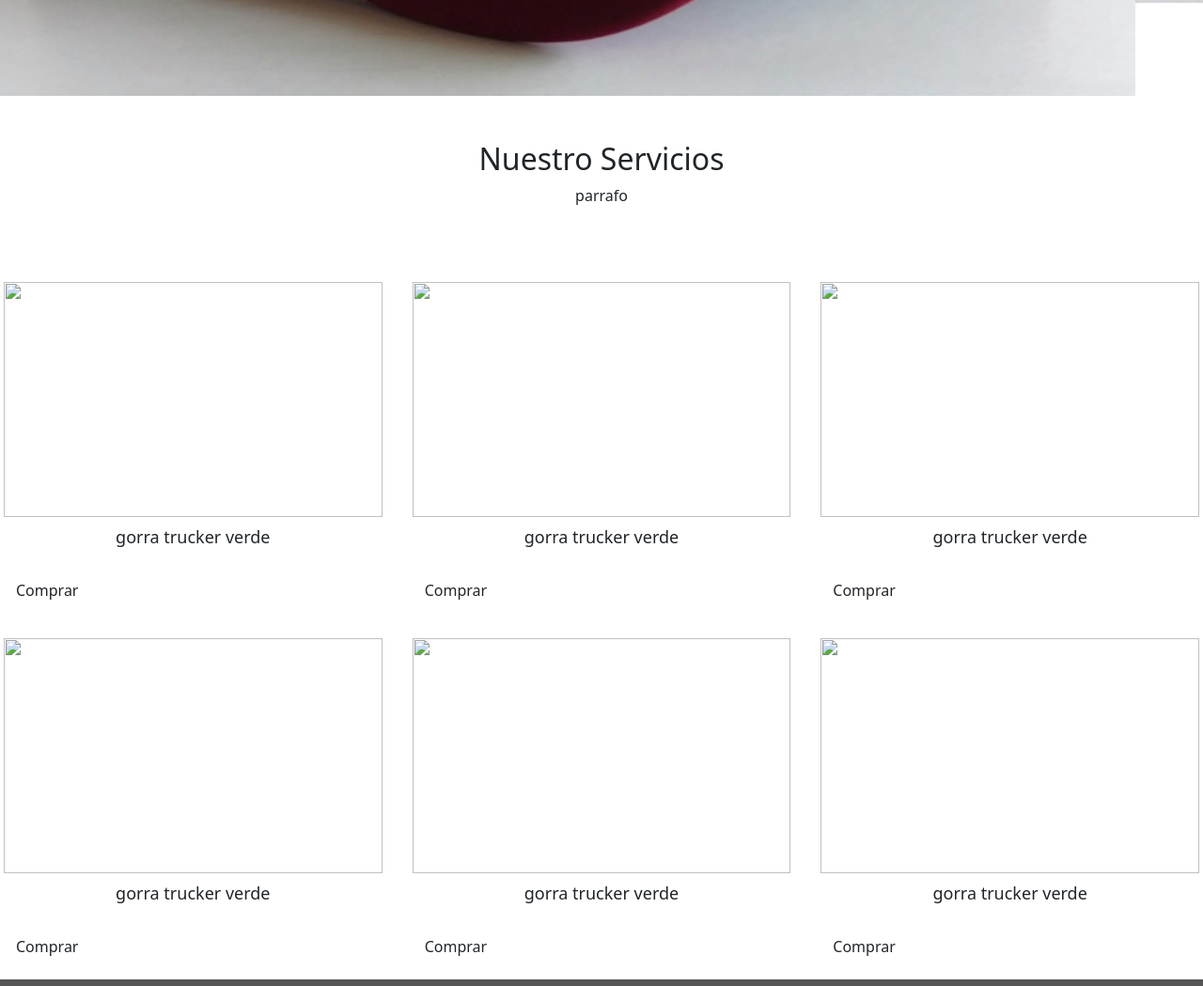
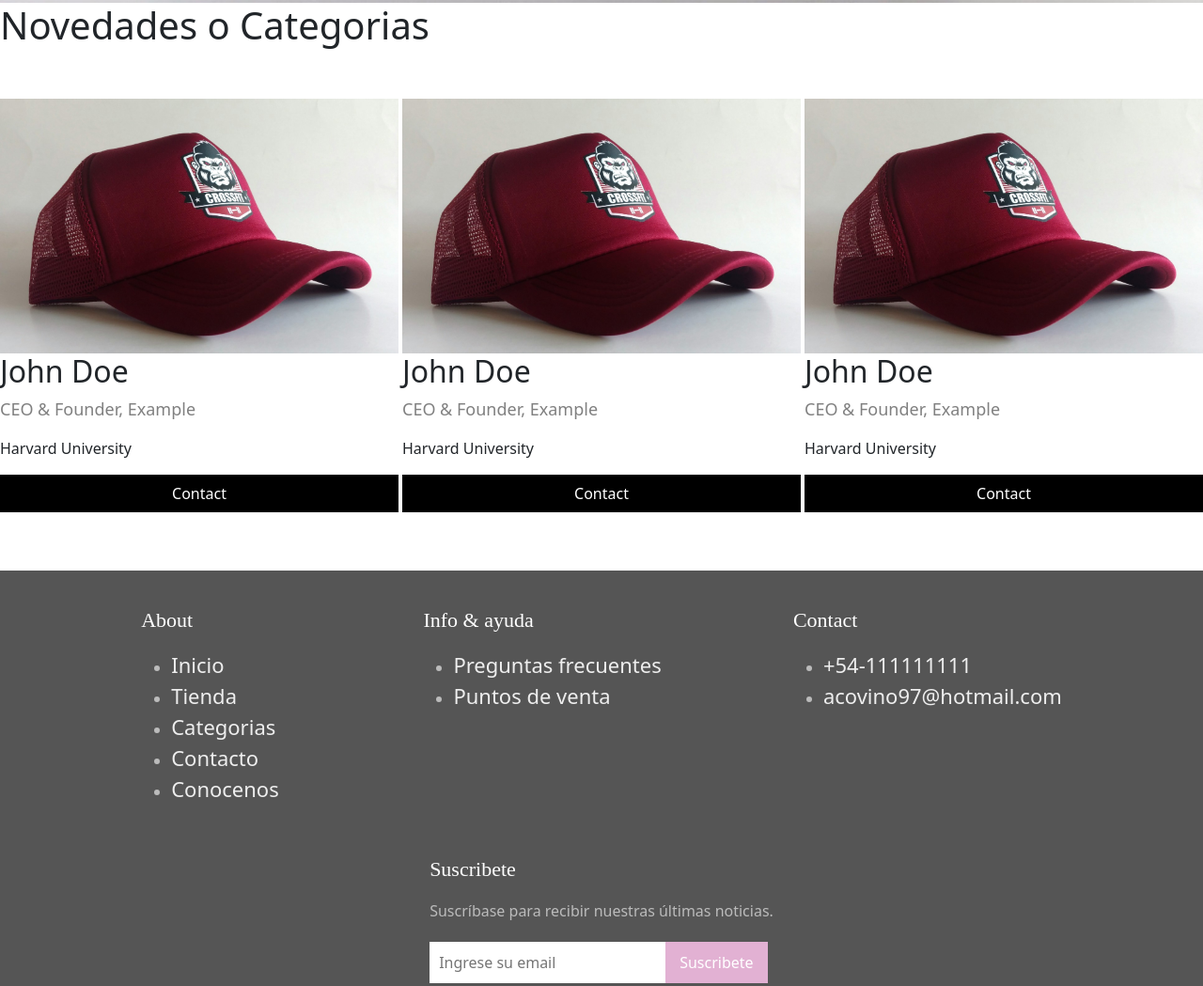
Before and after one commit to Adolfo1997/IdeaCovino, a website: page views/categorias.html in a window 1280 px wide. Shown: the part 789-1838 px from the top of the page at 94% size. Drawn offline with nearby package versions, Linux system fonts and the light colour scheme; files whose address does not match are found by name.

Commit message:
novedades

```diff
--- /dev/null
+++ b/sass/_novedades.scss
@@ -0,0 +1,61 @@
+.novedades{
+    display: grid;
+    grid-template-columns: repeat(6, 1fr);
+    grid-template-rows: 0.2fr repeat(2, 1fr) 0fr 0.2fr;
+    grid-column-gap: 4px;
+    grid-row-gap: 0px;
+  }
+  .divA{
+    grid-area: 2 / 1 / 4 / 3;
+  }
+  .divB{
+    grid-area: 2 / 3 / 4 / 5;
+  }
+  .divC{
+    grid-area: 2 / 5 / 4 / 7;
+  }
+  .divA .divB .divC{
+    box-shadow: 0 4px 8px 0 rgba(0, 0, 0, 0.2);
+    max-width: 300px;
+    margin: auto;
+    text-align: center;
+    font-family: arial;
+  }
+  .title{
+    color: grey;
+    font-size: 18px;
+  }
+  button{
+    border: none;
+    outline: 0;
+    display: inline-block;
+    padding: 8px;
+    color: white;
+    background-color: #000;
+    text-align: center;
+    cursor: pointer;
+    width: 100%;
+    font-size: 18px;
+  }
+  a{
+    text-decoration: none;
+    font-size: 22px;
+    color: black;
+  }
+  button:hover, a:hover{
+    opacity: 0.7;
+  }
+
+  @media (max-width: 700px) {
+    .novedades {
+        display: grid;
+        grid-template-columns: repeat(4, 1fr);
+        grid-template-rows: repeat(6, 1fr);
+        grid-column-gap: 0px;
+        grid-row-gap: 4px;
+        }
+
+        .divA { grid-area: 1 / 2 / 3 / 4; }
+        .divB { grid-area: 3 / 2 / 5 / 4; }
+        .divC { grid-area: 5 / 2 / 7 / 4; }
+  }
--- a/sass/estilosSCSS.scss
+++ b/sass/estilosSCSS.scss
@@ -3,4 +3,5 @@
 @import"footer";
 @import "variables";
 @import "formulario";
+@import "novedades";
 @import "error";
--- a/views/categorias.html
+++ b/views/categorias.html
@@ -51,70 +51,35 @@
 
 
     <main>
-        <!--carousel-->
-        <div id="carouselExampleControls" class="carousel slide" data-bs-ride="carousel">
-            <div class="carousel-inner">
-                <div class="carousel-item active">
-                    <img src="./Assets/gorra con parche.jpg" class="d-block w-100" alt="...">
-                </div>
-                <div class="carousel-item">
-                    <img src="./Assets/gorra gris.jpg" class="d-block w-100" alt="...">
-                </div>
-                <div class="carousel-item">
-                    <img src="./Assets/gorra roja.jpg" class="d-block w-100" alt="...">
-                </div>
-            </div>
-            <button class="carousel-control-prev" type="button" data-bs-target="#carouselExampleControls"
-                data-bs-slide="prev">
-                <span class="carousel-control-prev-icon" aria-hidden="true"></span>
-                <span class="visually-hidden">Previous</span>
-            </button>
-            <button class="carousel-control-next" type="button" data-bs-target="#carouselExampleControls"
-                data-bs-slide="next">
-                <span class="carousel-control-next-icon" aria-hidden="true"></span>
-                <span class="visually-hidden">Next</span>
-            </button>
-        </div>
-        <!--FIN carousel-->
+        <img src="../Assets/gorra verde.jpg" class="img-fluid" alt="...">
+        <h1>Novedades o Categorias </h1>
+
         <!-- productos -->
 
-        <div class="text-center p-5 urbanist">
-            <h2>Nuestro Servicios</h2>
-            <p>parrafo</p>
+        <div class="novedades">
+            <div class="divA">
+                <img src="../Assets/gorra con parche.jpg" alt="John" style="width:100%">
+                <h2>John Doe</h2>
+                <p class="title">CEO & Founder, Example</p>
+                <p>Harvard University</p>
+                <p><button>Contact</button></p>
+            </div>
+            <div class="divB">
+                <img src="../Assets/gorra con parche.jpg" alt="John" style="width:100%">
+                <h2>John Doe</h2>
+                <p class="title">CEO & Founder, Example</p>
+                <p>Harvard University</p>
+                <p><button>Contact</button></p>
+            </div>
+            <div class="divC">
+                <img src="../Assets/gorra con parche.jpg" alt="John" style="width:100%">
+                <h2>John Doe</h2>
+                <p class="title">CEO & Founder, Example</p>
+                <p>Harvard University</p>
+                <p><button>Contact</button></p>
+            </div>
         </div>
 
-        <div class="row">
-            <div class="col-lg-4 col-md-6 col-sm-12 p-3">
-                <img class="imgGaleria" src="#" alt="">
-                <p class="centrar">gorra trucker verde</p>
-                <a href="#" class="btn violeta">Comprar</a>
-            </div>
-            <div class="col-lg-4 col-md-6 col-sm-12 p-3">
-                <img class="imgGaleria" src="#" alt="">
-                <p class="centrar">gorra trucker verde</p>
-                <a href="#" class="btn  violeta">Comprar</a>
-            </div>
-            <div class="col-lg-4 col-md-6 col-sm-12 p-3">
-                <img class="imgGaleria" src="#" alt="">
-                <p class="centrar">gorra trucker verde</p>
-                <a href="#" class="btn  violeta">Comprar</a>
-            </div>
-            <div class="col-lg-4 col-md-6 col-sm-12 p-3">
-                <img class="imgGaleria" src="#" alt="">
-                <p class="centrar">gorra trucker verde</p>
-                <a href="#" class="btn violeta">Comprar</a>
-            </div>
-            <div class="col-lg-4 col-md-6 col-sm-12 p-3">
-                <img class="imgGaleria" src="#" alt="">
-                <p class="centrar">gorra trucker verde</p>
-                <a href="#" class="btn violeta">Comprar</a>
-            </div>
-            <div class="col-lg-4 col-md-6 col-sm-12 p-3">
-                <img class="imgGaleria" src="#" alt="">
-                <p class="centrar">gorra trucker verde</p>
-                <a href="#" class="btn violeta">Comprar</a>
-            </div>
-        </div>
         <!-- FIN productos -->
     </main>
     <footer>
```
Also changed, not shown: css/estilosCSS.css.
